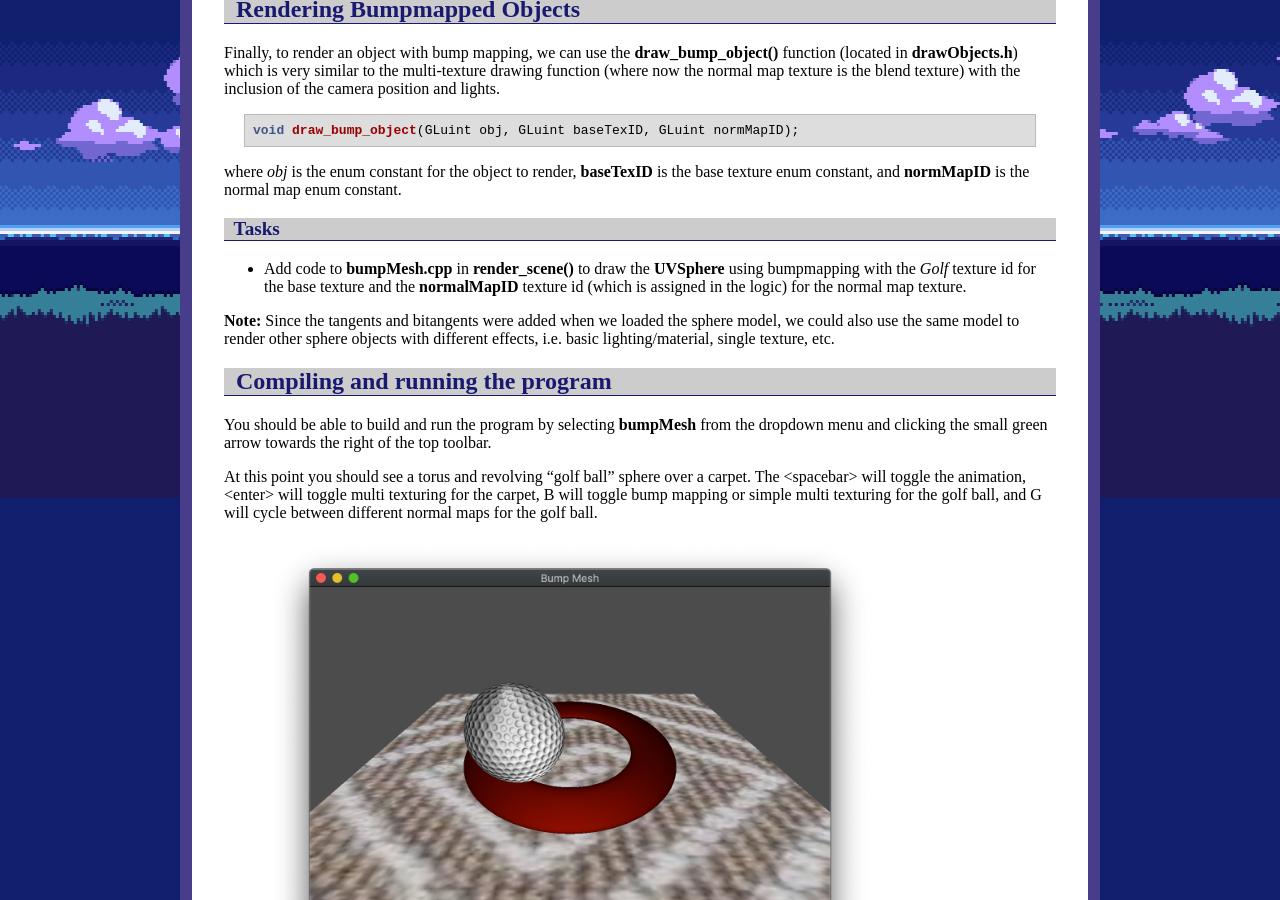
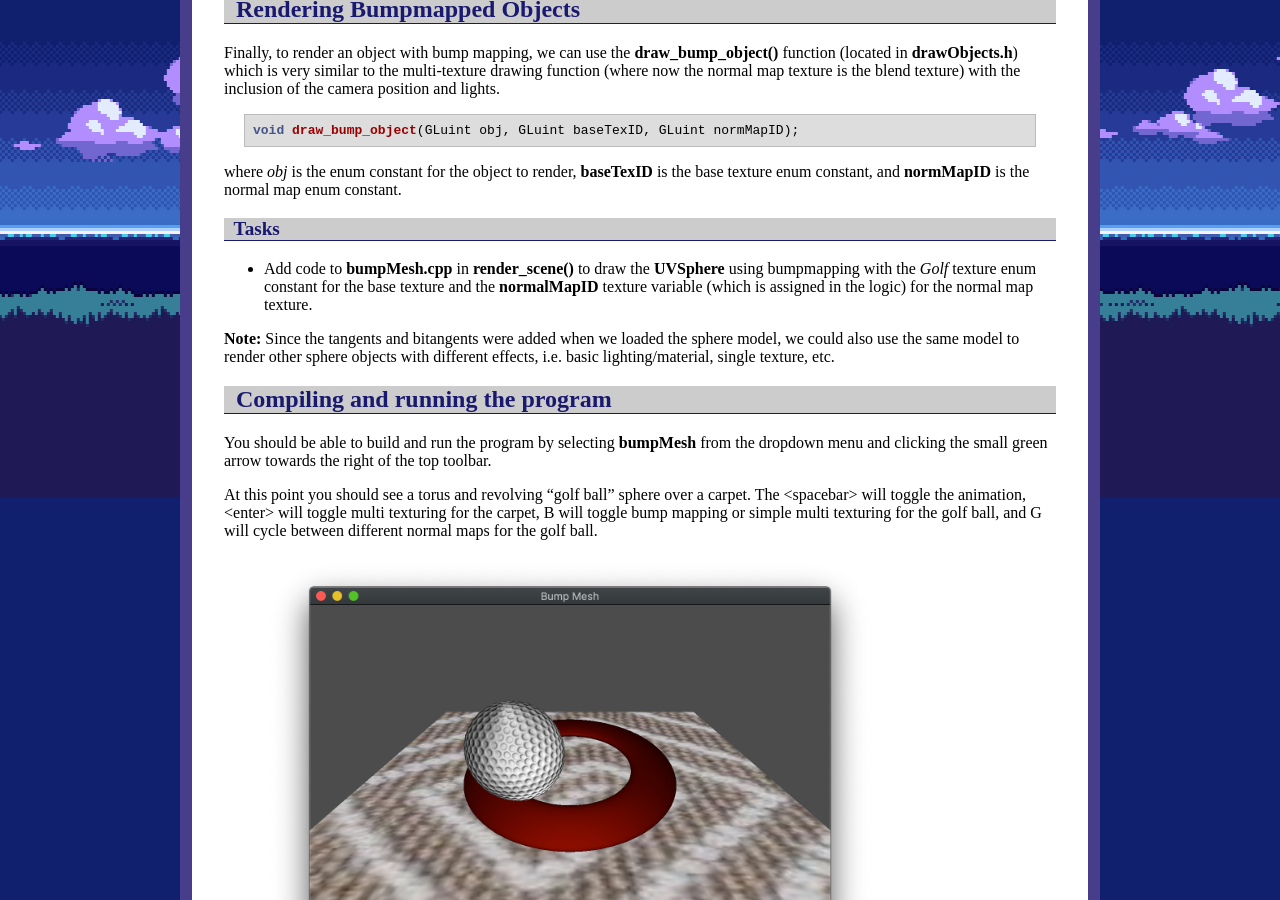
Before and after one commit to ycpcs/cs370-fall2026, a Jekyll site: the page built from labs/lab18.md, in a window 1280 px wide and 900 px high, scrolled down 3102 px. Built offline with Jekyll 4.4.1, drawn with Linux system fonts in a browser that asks for light colours.

Commit message:
update lab18
update lab18

```diff
--- a/labs/lab18.md
+++ b/labs/lab18.md
@@ -127,7 +127,7 @@ where *obj* is the enum constant for the object to render, **baseTexID** is the
 
 ### Tasks
 
-- Add code to **bumpMesh.cpp** in **render\_scene()** to draw the **UVSphere** using bumpmapping with the *Golf* texture id for the base texture and the **normalMapID** texture id (which is assigned in the logic) for the normal map texture.
+- Add code to **bumpMesh.cpp** in **render\_scene()** to draw the **UVSphere** using bumpmapping with the *Golf* texture enum constant for the base texture and the **normalMapID** texture variable (which is assigned in the logic) for the normal map texture.
 
 **Note:** Since the tangents and bitangents were added when we loaded the sphere model, we could also use the same model to render other sphere objects with different effects, i.e. basic lighting/material, single texture, etc.
 
```
